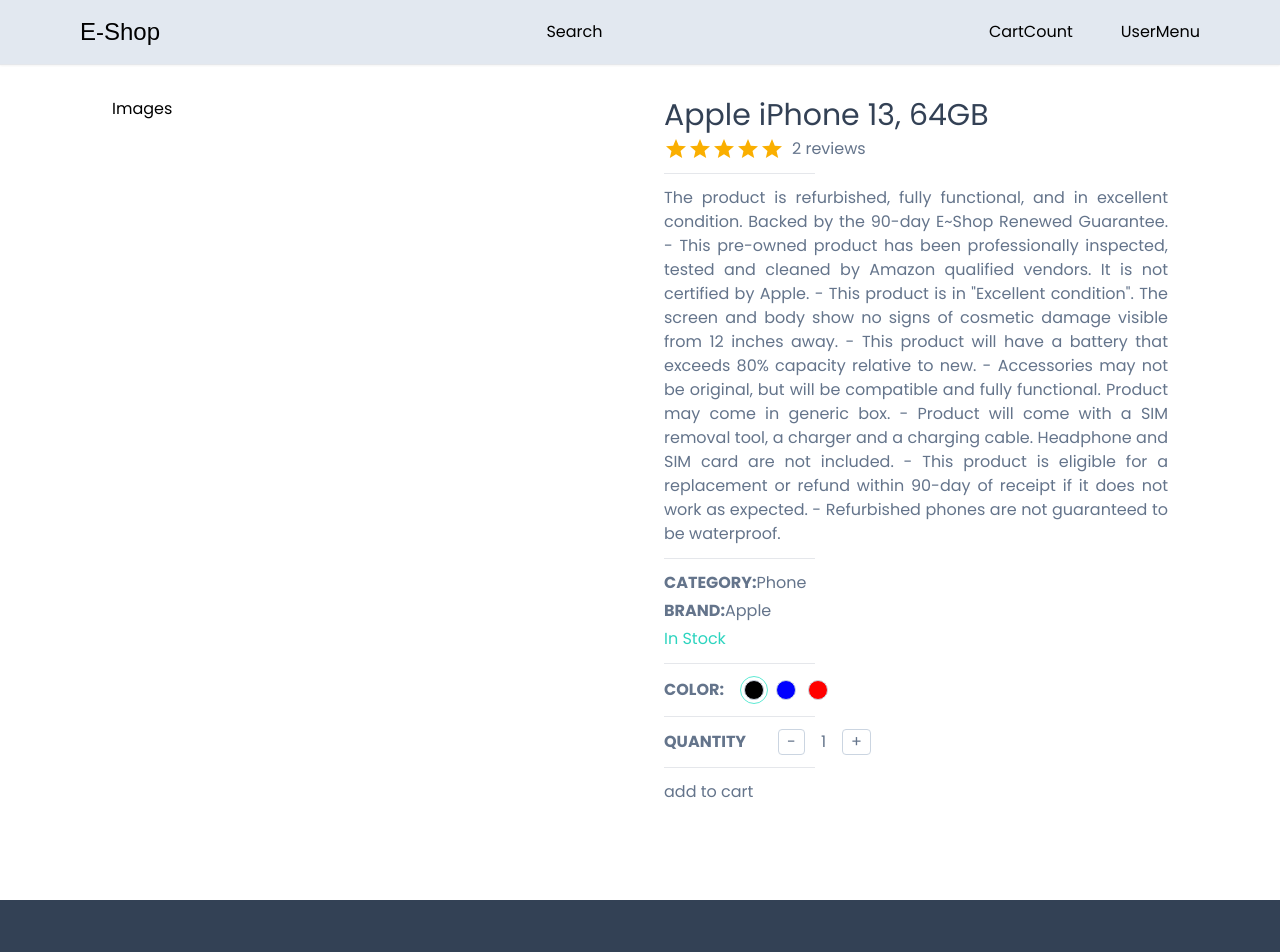
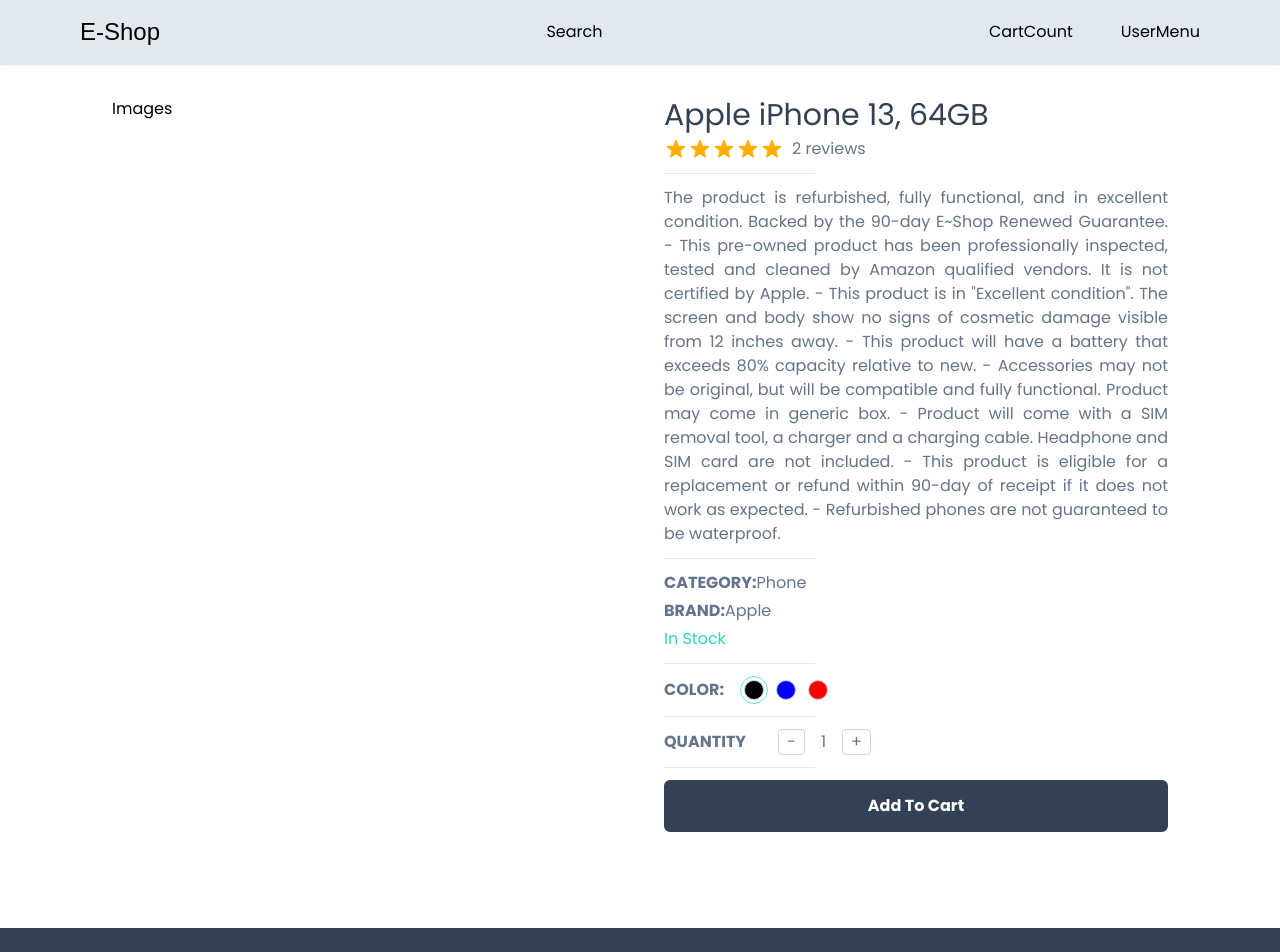
Before and after one commit to razace50/e-shop, a Next.js app: page /product/1 in a window 1280 px wide. Shown: the top 952 px of the page. Built offline with nearby package versions, Linux system fonts and the light colour scheme; a web font is replaced by a local one.

Commit message:
button added

```diff
--- /dev/null
+++ b/app/components/Button.tsx
@@ -0,0 +1,51 @@
+'use client';
+
+import { IconType } from "react-icons";
+
+interface ButtonProps{
+    label: string,
+    disabled?: boolean,
+    outline?: boolean,
+    small?: boolean,
+    custom?: string,
+    icon?: IconType,
+    onclick: (e: React.MouseEvent<HTMLButtonElement>)
+    => void;
+}
+
+const Button: React.FC<ButtonProps> = ({
+    label,
+    disabled,
+    outline,
+    small,
+    custom,
+    icon: Icon,
+    onclick,
+}) => {
+    return ( <button
+        disabled = {disabled}
+        className={`
+    disabled:opacity-70
+    disabled:cursor-not-allowed
+    rounded-md
+    hover:opacity-80
+    transition
+    w-full
+    border-slate-700
+    flex
+    items-center
+    justify-center
+    gap-2
+    ${outline?"bg-white" : 'bg-slate-700'}
+    ${outline? "text-slate-700" : 'text-white'}
+    ${small? 'text-sm font-light' : 'text-md font-semibold'}
+    ${small ? "py-1 px-2 border-[1px]" : 'py-3 px-4 border-2'}
+    ${custom ? custom : ''}
+
+    `}>
+        {Icon && <Icon size={24} />}
+        {label}
+    </button> );
+}
+
+export default Button;
--- a/app/product/[productId]/ProductDetails.tsx
+++ b/app/product/[productId]/ProductDetails.tsx
@@ -1,4 +1,5 @@
 "use client";
+import Button from "@/app/components/Button";
 import SetColor from "@/app/components/products/SetColor";
 import SetQuantity from "@/app/components/products/SetQuantity";
 import product from "@/utils/product";
@@ -110,7 +111,11 @@
             handleQtyDecrease={handleQtyDecrease}
             />
             <Horizontal/>
-            <div>add to cart</div>
+            <div>
+                <Button
+                label="Add To Cart" onclick={() =>{}}
+                />
+            </div>
             </div>
     </div> );
 };
```
